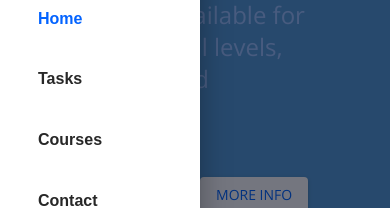
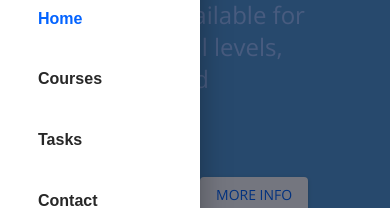
Before and after one commit to chamiduu/BitPoint-Final, a React (Create React App) app: page / in a window 390 px wide. Both pictures are taken after a click on the button "menu". Shown: the part 453-661 px from the top of the page. Built offline with nearby package versions, Linux system fonts and the light colour scheme.

Commit message:
update mobile nav

```diff
--- a/src/Components/Navbar.js
+++ b/src/Components/Navbar.js
@@ -188,6 +188,17 @@ export default function Nav() {
 
         <NavLink
           className={mobileMenuButton}
+          to="/courses"
+          activeStyle={{
+            fontWeight: "bold",
+            color: "#0363ff",
+          }}
+        >
+          Courses
+        </NavLink>
+
+        <NavLink
+          className={mobileMenuButton}
           to="/tasks"
           activeStyle={{
             fontWeight: "bold",
@@ -195,16 +206,6 @@ export default function Nav() {
           }}
         >
           Tasks
-        </NavLink>
-        <NavLink
-          className={mobileMenuButton}
-          to="/courses"
-          activeStyle={{
-            fontWeight: "bold",
-            color: "#0363ff",
-          }}
-        >
-          Courses
         </NavLink>
 
         <NavLink
```
